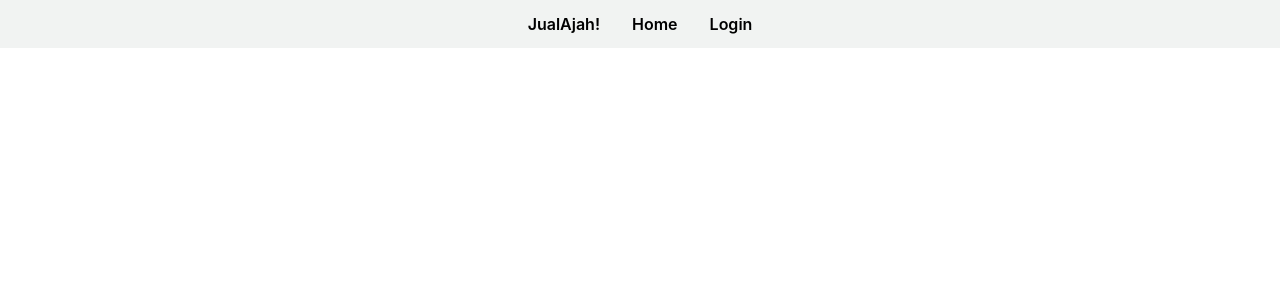
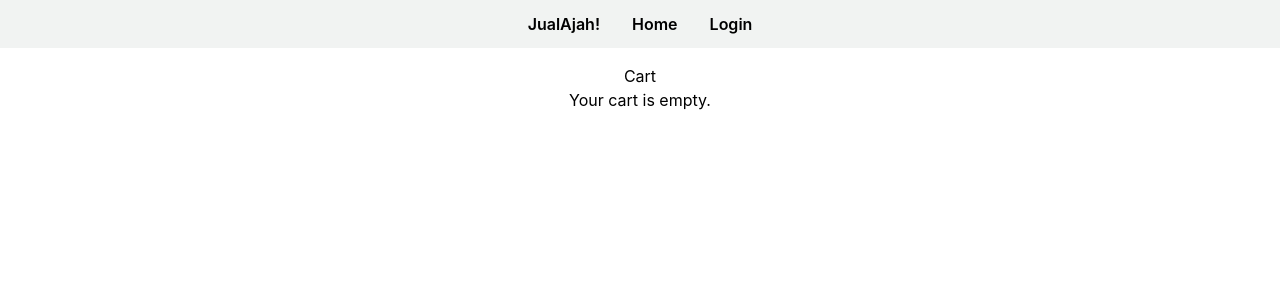
Before and after one commit to Hacktiv8-Kelompok4-Finalproject2/FinalProject2, a React (Create React App) app: page /cart in a window 1280 px wide. Shown: the top 300 px of the page. Built offline with nearby package versions, Linux system fonts and the light colour scheme.

Commit message:
add cart now can add item to cart

```diff
--- a/src/App.js
+++ b/src/App.js
@@ -5,6 +5,7 @@ import HomePages from './components/Pages/HomePages';
 import LoginForm from './components/Login/LoginForm';
 import LogoutPage from './components/Login/LogoutPage';
 import Navbar from './components/Navbar/Navbar';
+import CartPages from './components/Pages/CartPages';
 
 function App() {
   return (
@@ -15,6 +16,7 @@ function App() {
           <Route path="/" element={<HomePages />} />
           <Route path="/login" element={<LoginForm />} />
           <Route path="/logout" element={<LogoutPage />} />
+          <Route path="/cart" element={<CartPages />} />
         </Routes>
       </Router>
     </>
--- /dev/null
+++ b/src/components/Pages/CartPages.js
@@ -0,0 +1,33 @@
+import React from 'react';
+import { useSelector } from 'react-redux';
+import Card from '../Card/Card';
+
+function CartPages() {
+  const cartItems = useSelector((state) => state.addToCartReducer.cartItems);
+
+  const updateQuantity = (productId, quantity) => {
+    // Dispatch an action to update the quantity of the specified product in the cart
+    // You can implement this functionality based on your specific Redux setup
+  };
+
+  return (
+    <div className="flex items-center flex-col mx-auto w-screen max-w-[1080px]">
+      <div className="mt-[8vh] text-center">
+        <h1>Cart</h1>
+        {cartItems.length === 0 ? (
+          <p>Your cart is empty.</p>
+        ) : (
+          cartItems.map((item) => (
+            <Card
+              key={item.id}
+              product={item}
+              updateQuantity={updateQuantity}
+            />
+          ))
+        )}
+      </div>
+    </div>
+  );
+}
+
+export default CartPages;
--- a/src/components/Store/rootReducer.js
+++ /dev/null
@@ -1,11 +0,0 @@
-import { combineReducers } from 'redux';
-
-import productReducer from './productReducer';
-import authReducer from './authReducer';
-
-const rootReducer = combineReducers({
-  products: productReducer,
-  auth: authReducer,
-});
-
-export default rootReducer;
```
